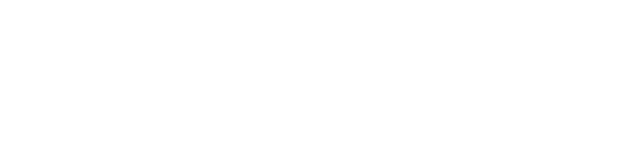
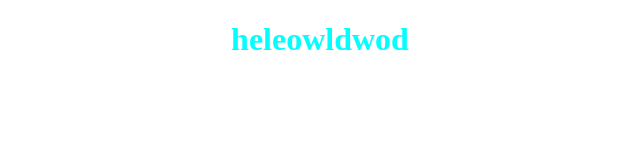
Before and after one commit to Megape4enka/rsschool-cv, a plain HTML site: page index.html in a window 1280 px wide. Shown: the whole page, without its empty margins (320-960 px from the left). Drawn offline with Linux system fonts and the light colour scheme.

Commit message:
fix: fixed html and css

```diff
--- a/index.html
+++ b/index.html
@@ -5,9 +5,10 @@
     <meta name="viewport"
           content="width=device-width, user-scalable=no, initial-scale=1.0, maximum-scale=1.0, minimum-scale=1.0">
     <meta http-equiv="X-UA-Compatible" content="ie=edge">
+    <link rel="stylesheet" href="style.css">
     <title>Document</title>
 </head>
 <body>
-
+    <h1>heleowldwod</h1>
 </body>
 </html>
--- a/style.css
+++ b/style.css
@@ -0,0 +1,4 @@
+h1 {
+    color: aqua;
+    text-align: center;
+}
```
